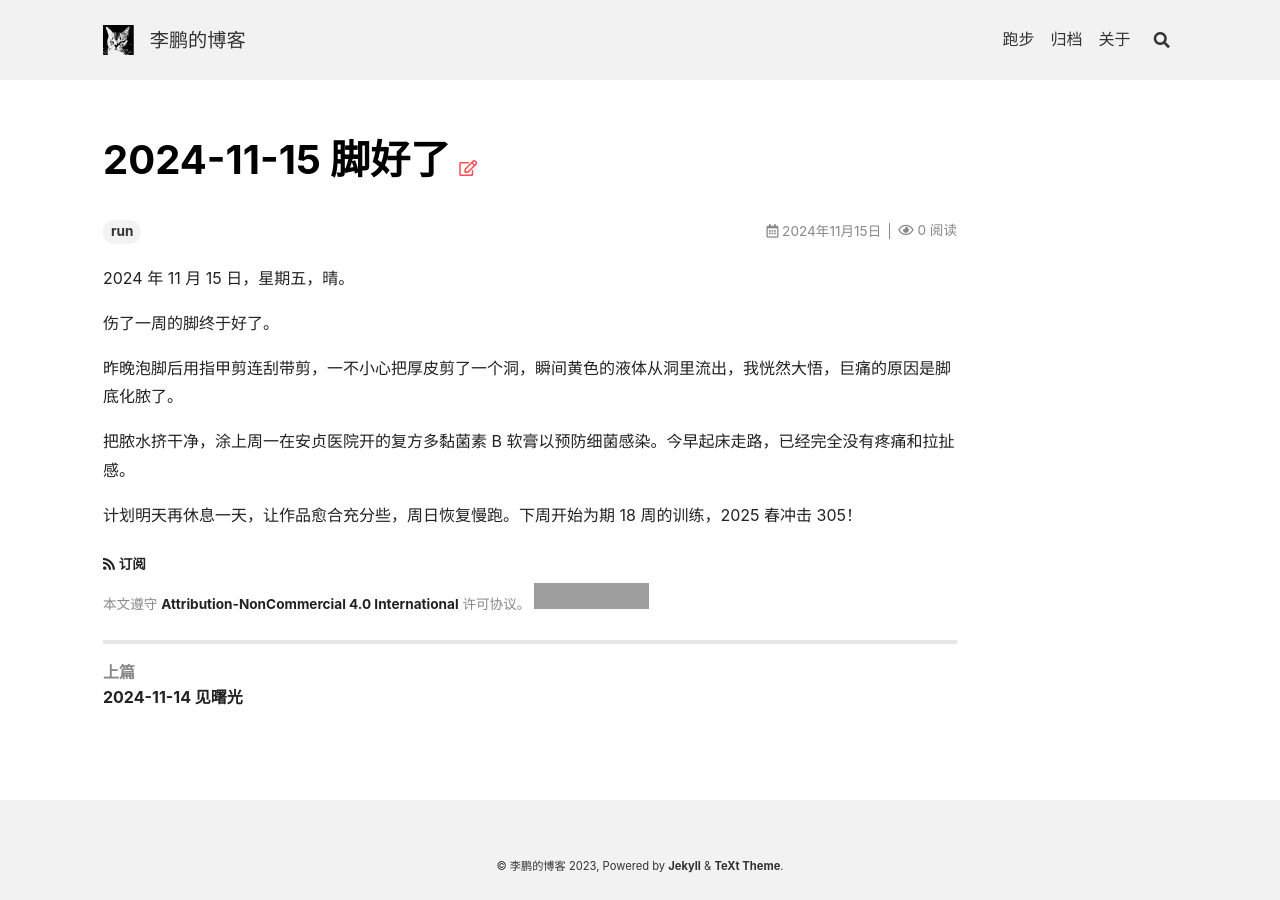
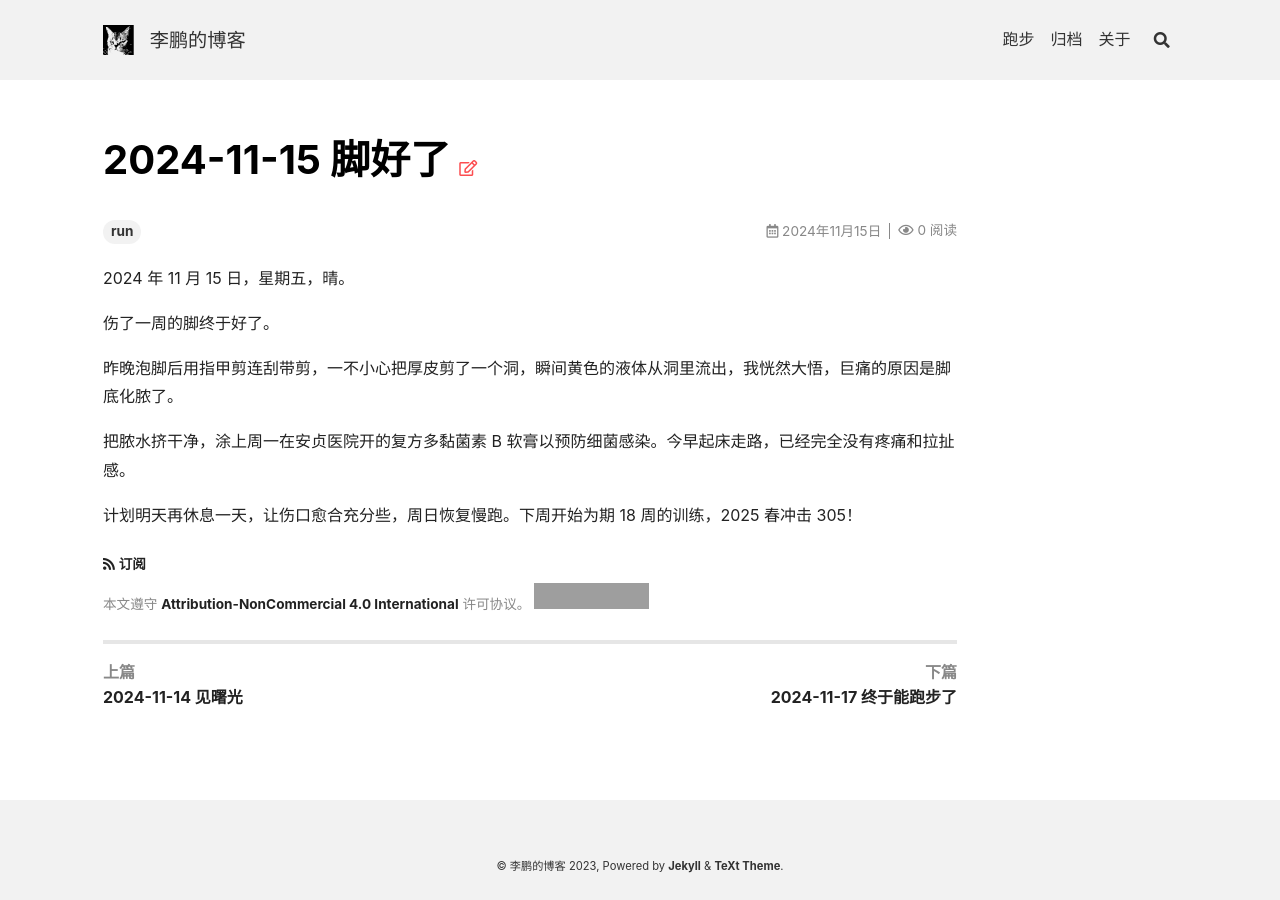
Before and after one commit to lipeng31/lipeng31.github.io, a Jekyll site: the page built from _posts/2024-11-15-脚好了.md, in a window 1280 px wide. Built offline with Jekyll 4.4.1, drawn with Linux system fonts in a browser that asks for light colours; nearby versions of some CDN libraries; comment, search, counter and statistics services are not loaded; grey boxes are pictures that could not be loaded.

Commit message:
Add post

```diff
--- a/_posts/2024-11-15-脚好了.md
+++ b/_posts/2024-11-15-脚好了.md
@@ -14,4 +14,4 @@ key: 20241115
 
 把脓水挤干净，涂上周一在安贞医院开的复方多黏菌素 B 软膏以预防细菌感染。今早起床走路，已经完全没有疼痛和拉扯感。
 
-计划明天再休息一天，让作品愈合充分些，周日恢复慢跑。下周开始为期 18 周的训练，2025 春冲击 305！
+计划明天再休息一天，让伤口愈合充分些，周日恢复慢跑。下周开始为期 18 周的训练，2025 春冲击 305！
```
Also changed, not shown: _posts/2024-11-17-终于能跑步了.md (added, +21 -0 lines).
